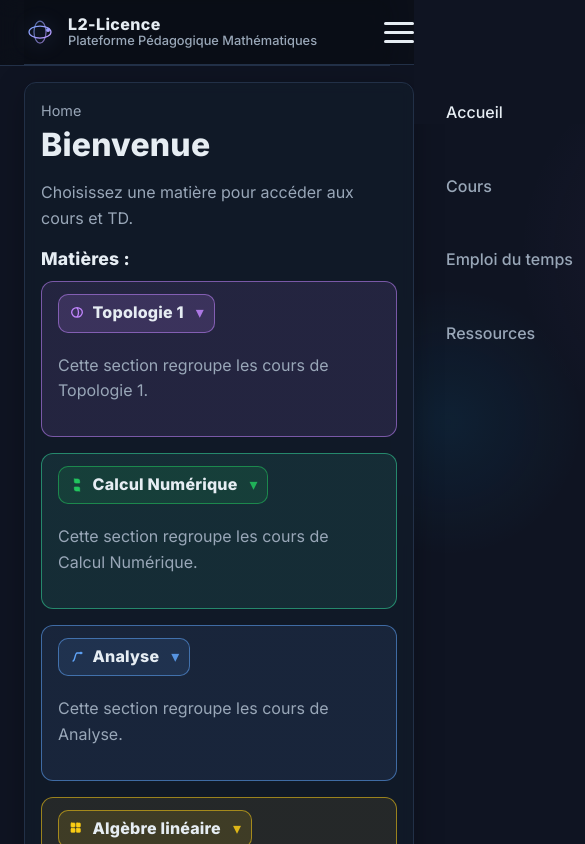
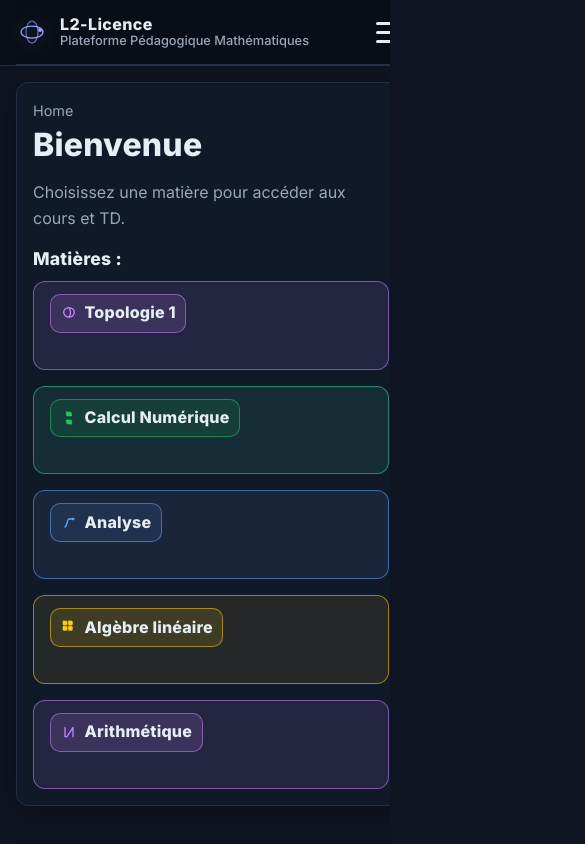
Before and after one commit to Grimm02938/L2-LICENCE, a Vue app: page /#/ in a window 390 px wide. Shown: the top 844 px of the page, 585 px wide, since content can reach past the window. Built offline with nearby package versions, Linux system fonts and the light colour scheme.

Commit message:
fix(ui): make categories clickable (no toggle), lighten background tones, improve mobile menu overlay and overflow; panel styling matches mock

```diff
--- a/src/components/NavBar.vue
+++ b/src/components/NavBar.vue
@@ -132,12 +132,13 @@ const toggleMenu = () => {
     right: 0;
     bottom: 0;
     flex-direction: column;
-    background: var(--dark-bg);
+    background: rgba(15, 22, 38, 0.96);
+    backdrop-filter: blur(8px);
     align-items: flex-start;
     padding: 2rem;
     transform: translateX(100%);
     transition: transform 0.3s ease;
-    z-index: 99;
+    z-index: 999;
   }
 
   .navbar-menu.is-active {
--- a/src/pages/Home.vue
+++ b/src/pages/Home.vue
@@ -27,9 +27,9 @@ function iconName(slug: string){
         :title="s.name"
         :icon-name="iconName(s.slug)"
         :accent="s.accent === 'purple' ? 'purple' : s.accent"
-      >
-        <p>Cette section regroupe les cours de {{ s.name }}.</p>
-      </CollapsiblePanel>
+        :toggle="false"
+        @header-click="$router.push('/matiere/' + s.slug)"
+      />
     </div>
   </PageLayout>
 </template>
--- a/src/shared/CollapsiblePanel.vue
+++ b/src/shared/CollapsiblePanel.vue
@@ -1,22 +1,24 @@
 <script setup lang="ts">
 import { ref } from 'vue'
 import Icon from './Icon.vue'
-const props = withDefaults(defineProps<{ title: string; iconName?: string; accent?: 'green'|'blue'|'purple'|'yellow'|'red' }>(), {
-  accent: 'blue'
+const props = withDefaults(defineProps<{ title: string; iconName?: string; accent?: 'green'|'blue'|'purple'|'yellow'|'red'; toggle?: boolean }>(), {
+  accent: 'blue',
+  toggle: true,
 })
+const emit = defineEmits<{ (e: 'header-click'): void }>()
 const open = ref(true)
 </script>
 
 <template>
   <section class="panel" :data-accent="props.accent" :class="{ open }">
-    <header class="panel-header" @click="open = !open">
+    <header class="panel-header" @click="emit('header-click'); if (props.toggle) open = !open">
       <span class="tag">
         <Icon v-if="props.iconName" :name="props.iconName" :size="16" />
         <span class="tag-text">{{ title }}</span>
-        <span class="chev">{{ open ? '▾' : '▸' }}</span>
+        <span v-if="props.toggle" class="chev">{{ open ? '▾' : '▸' }}</span>
       </span>
     </header>
-    <div class="panel-body" v-show="open">
+    <div class="panel-body" v-show="props.toggle ? open : true">
       <slot />
     </div>
   </section>
--- a/src/style.css
+++ b/src/style.css
@@ -208,6 +208,11 @@ button:focus-visible {
   padding: 0 var(--space-4);
 }
 
+@media (max-width: 768px){
+  .container{ padding: 0 1rem; }
+  html, body { overflow-x: hidden; }
+}
+
 .navbar {
   display: flex;
   justify-content: space-between;
```
